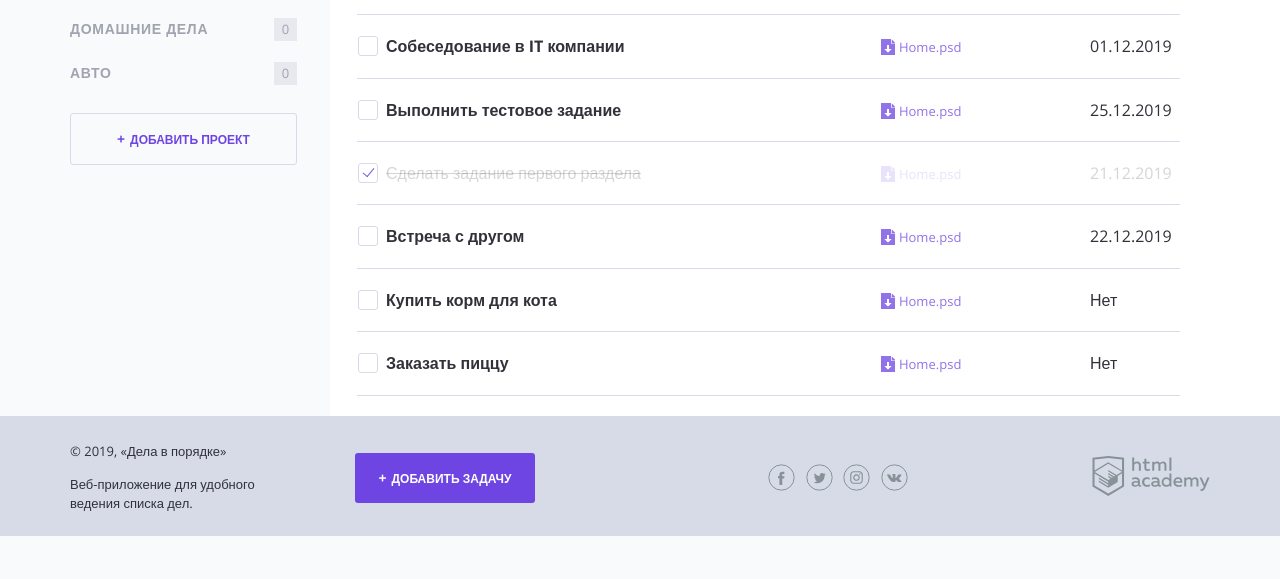
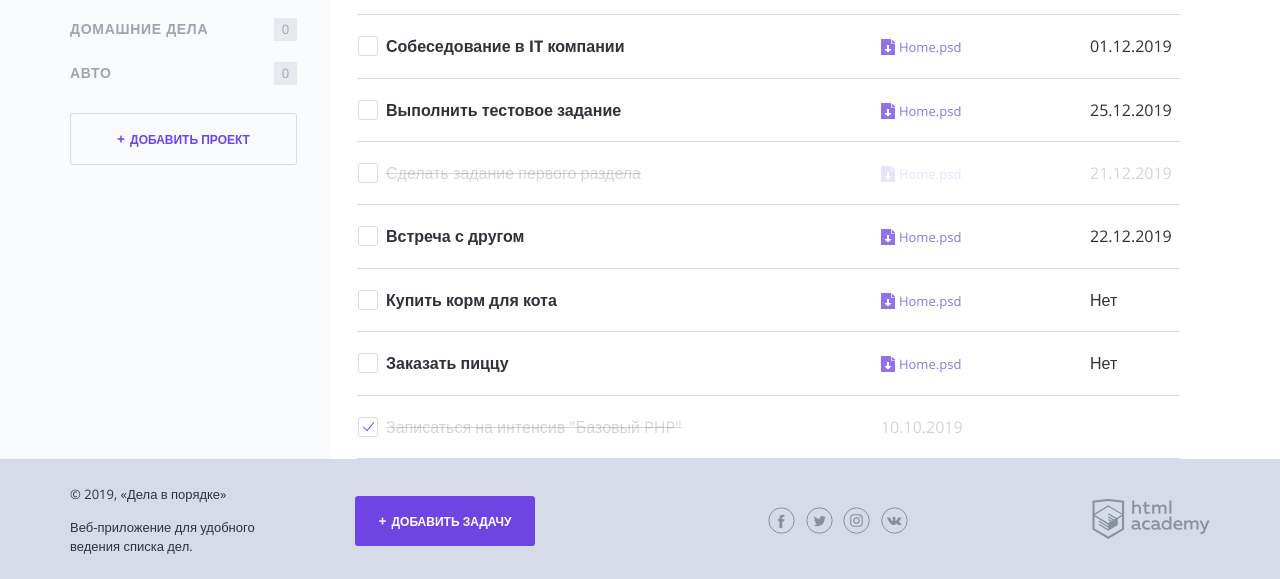
Before and after one commit to ApolloBear/193690-doingsdone, a PHP site: page / in a window 1280 px wide. Shown: the part 264-843 px from the top of the page. Before the commit the page ends 800 px from the top, so only its background shows below. Run offline with PHP 8.4, Linux system fonts and the light colour scheme.

Commit message:
Готовое задание

```diff
--- a/index.php
+++ b/index.php
@@ -1,47 +1,44 @@
 <?php
 // показывать или нет выполненные задачи
 $show_complete_tasks = rand(0, 1);
-$projects = ["Входящие", "Учеба", "Работа", "Домашние дела", "Авто"];
-
-
-$tasks = [
-    [
+$work = ["Входящие", "Учеба", "Работа", "Домашние дела", "Авто"];
+$task1 = [
     'task' => 'Собеседование в IT компании',
     'date' => '01.12.2019',
     'category' => 'Работа',
     'compleate' => 'Нет'
-    ],
-    [
+];
+$task2 = [
     'task' => 'Выполнить тестовое задание',
     'date' => '25.12.2019',
     'category' => 'Работа',
     'compleate' => 'Нет'
-    ],
-    [
+];
+$task3 = [
     'task' => 'Сделать задание первого раздела',
     'date' => '21.12.2019',
     'category' => 'Учеба',
     'compleate' => 'Да'
-    ],
-    [
+];
+$task4 = [
     'task' => 'Встреча с другом',
     'date' => '22.12.2019',
     'category' => 'Входящие',
     'compleate' => 'Нет'
-    ],
-    [
+];
+$task5 = [
     'task' => 'Купить корм для кота',
     'date' => 'Нет',
     'category' => 'Домашние дела',
     'compleate' => 'Нет'
-    ],
-    [
+];
+$task6 = [
     'task' => 'Заказать пиццу',
     'date' => 'Нет',
     'category' => 'Домашние дела',
     'compleate' => 'Нет'
-    ]
 ];
+$tasks = [$task1, $task2, $task3, $task4, $task5, $task6];
 ?>
 <!DOCTYPE html>
 <html lang="ru">
@@ -87,9 +84,9 @@ $tasks = [
 
                 <nav class="main-navigation">
                     <ul class="main-navigation__list">
-                        <?php foreach ($projects as $project): ?>
+                        <?php foreach ($work as $key => $item): ?>
                         <li class="main-navigation__list-item">
-                                <a class="main-navigation__list-item-link" href="#"><?=$project; ?></a>
+                            <a class="main-navigation__list-item-link" href="#"><?=$item; ?></a>
                             <span class="main-navigation__list-item-count">0</span>
                         </li>
                         <?php endforeach; ?>
@@ -118,19 +115,19 @@ $tasks = [
                     </nav>
 
                     <label class="checkbox">
+                        <!--добавить сюда аттрибут "checked", если переменная $show_complete_tasks равна единице-->
                         <input class="checkbox__input visually-hidden show_completed" type="checkbox" <?php if ($show_complete_tasks): ?>checked<?php endif; ?>>
                         <span class="checkbox__text">Показывать выполненные</span>
                     </label>
                 </div>
 
                 <table class="tasks">
-                    <?php foreach ($tasks as $task): ?>
-                        <?php if ($task['compleate'] === 'Нет'): ?>
-                            <tr class="tasks__item task">
+                    <?php foreach ($tasks as $key => $item): ?>
+                    <tr class="tasks__item task <?php if ($item['compleate'] == 'Да'): ?>task--completed<?php endif; ?>">
                         <td class="task__select">
                             <label class="checkbox task__checkbox">
                                 <input class="checkbox__input visually-hidden task__checkbox" type="checkbox" value="1">
-                                        <span class="checkbox__text"><?=$task['task']; ?></span>
+                                <span class="checkbox__text"><?=$item['task']; ?></span>
                             </label>
                         </td>
 
@@ -138,25 +135,24 @@ $tasks = [
                             <a class="download-link" href="#">Home.psd</a>
                         </td>
 
-                                <td class="task__date"><?=$task['date']; ?></td>
+                        <td class="task__date"><?=$item['date']; ?></td>
                     </tr>
-                        <?php elseif($show_complete_tasks): ?>
+                    <?php endforeach; ?>
+                    <?php if ($show_complete_tasks): ?>
                     <tr class="tasks__item task task--completed">
                         <td class="task__select">
                             <label class="checkbox task__checkbox">
-                                        <input class="checkbox__input visually-hidden task__checkbox" type="checkbox" value="1" checked>
-                                        <span class="checkbox__text"><?=$task['task']; ?></span>
+                                <input class="checkbox__input visually-hidden" type="checkbox" checked>
+                                <span class="checkbox__text">Записаться на интенсив "Базовый PHP"</span>
                             </label>
                         </td>
+                        <td class="task__date">10.10.2019</td>
 
-                                <td class="task__file">
-                                    <a class="download-link" href="#">Home.psd</a>
+                        <td class="task__controls">
                         </td>
-
-                                <td class="task__date"><?=$task['date']; ?></td>
                     </tr>
                     <?php endif; ?>
-                    <?php endforeach; ?>
+                    <!--показывать следующий тег <tr/>, если переменная $show_complete_tasks равна единице-->
                 </table>
             </main>
         </div>
```
Lines whose indentation alone changed are shown as unchanged.
